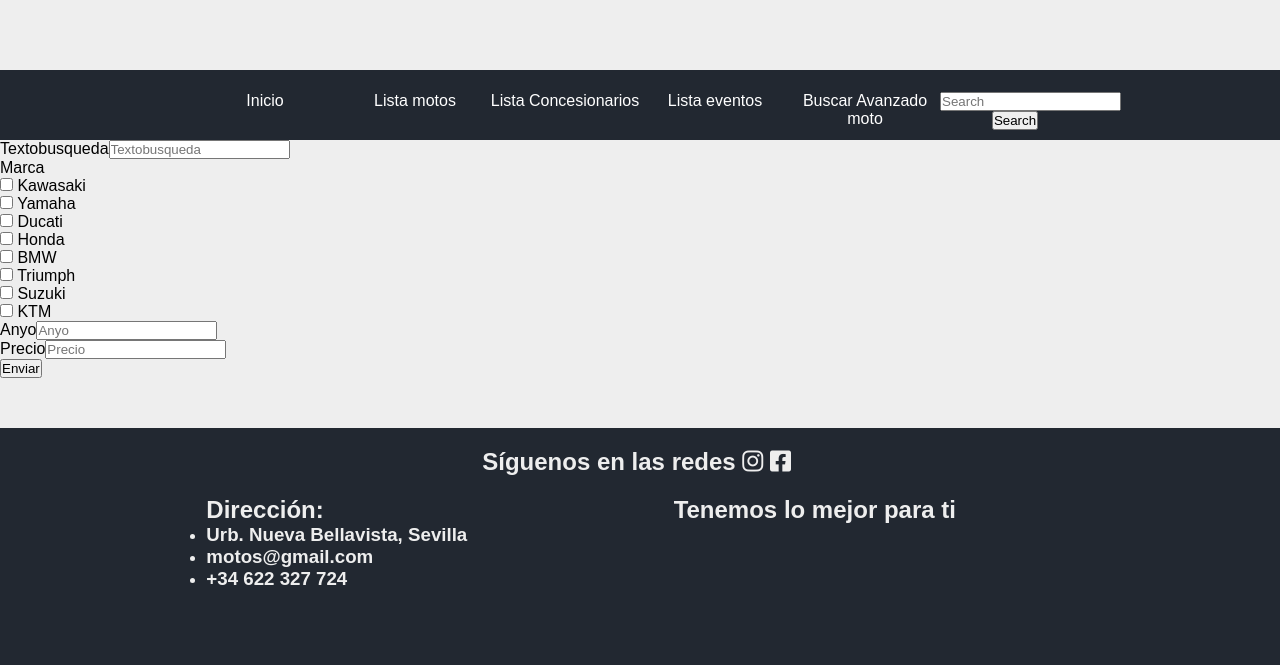
After one commit to AlvaroRG70/ClienteMoto, a Django app: page /motos/buscar_avanzado in a window 1280 px wide. The commit adds this page. Shown: the top 665 px of the page. Run offline with Django 3.2, Linux system fonts and the light colour scheme; some libraries are stand-ins or nearby versions.

Commit message:
b_avanzada

```diff
--- a/moto/forms.py
+++ b/moto/forms.py
@@ -10,3 +10,25 @@ from django.contrib.auth.forms import UserCreationForm
 
 class MotoBusquedaForm(forms.Form):
     textoBusqueda = forms.CharField(required=True)
+
+
+class BusquedaAvanzadaMotoForm(forms.Form):
+    textoBusqueda = forms.CharField(required=False)
+
+    MARCA = [
+        ("KA","Kawasaki"),
+        ("YA","Yamaha"),
+        ("DU","Ducati"),
+        ("HO","Honda"),
+        ("BM","BMW"),
+        ("TR","Triumph"),
+        ("SZ","Suzuki"),
+        ("KT","KTM"),
+    ]
+
+    marca = forms.MultipleChoiceField(choices=MARCA,
+                                required=False,
+                                widget=forms.CheckboxSelectMultiple()
+                               )
+    anyo = forms.IntegerField(required=False)
+    precio = forms.IntegerField(required=False)
--- a/moto/templates/estructura/menu.html
+++ b/moto/templates/estructura/menu.html
@@ -4,6 +4,8 @@
         <li><a href="{% url 'motos_mostrar' %}" class="enlacemenu">Lista motos</a></li>
         <li><a href="{% url 'concesionarios_mostrar' %}" class="enlacemenu">Lista Concesionarios</a></li>
         <li><a href="{% url 'eventos_mostrar' %}" class="enlacemenu">Lista eventos</a></li>
+        <li><a href="{% url 'moto_buscar_avanzado' %}" class="enlacemenu">Buscar Avanzado moto</a></li>
+
 
         <li>
             <form action="{% url 'moto_buscar' %}" class="d-flex mt-3" role="search" method="GET">
--- /dev/null
+++ b/moto/templates/motos/busqueda_avanzada_moto.html
@@ -0,0 +1,28 @@
+{% extends "principal.html" %}
+{% block contenido %}
+{% load bootstrap5 %}
+    <form action = "{% url 'moto_buscar_avanzado' %}" method = "GET">
+
+        <div class="mb-4">
+            {% bootstrap_field formulario.textoBusqueda show_label=True %}
+        </div>
+
+
+        <div class="mb-4">
+            {% bootstrap_field formulario.marca show_label=True %}
+        </div>
+
+        <div class="mb-4">
+            {% bootstrap_field formulario.anyo show_label=True %}
+        </div>
+
+        <div class="mb-4">
+            {% bootstrap_field formulario.precio show_label=True %}
+        </div>
+
+
+        {% buttons %}
+            <button type="submit" class="btn btn-primary" >Enviar</button>
+        {% endbuttons %}
+    </form>
+{% endblock %}
--- a/moto/urls.py
+++ b/moto/urls.py
@@ -7,5 +7,6 @@ urlpatterns = [
     path("motos/lista_conc", views.concesionarios_lista_api, name="concesionarios_mostrar"),
     path("motos/lista_eventos", views.eventos_lista_api, name="eventos_mostrar"),
     path('motos/buscar',views.moto_buscar_simple,name='moto_buscar'),
+    path('motos/buscar_avanzado',views.moto_busqueda_avanzada,name='moto_buscar_avanzado'),
 
 ]
--- a/moto/views.py
+++ b/moto/views.py
@@ -17,7 +17,7 @@ def motos_lista_api(request):
 
 def motos_lista_api(request):
 
-    headers = {'Authorization': 'Bearer iOoL411h1OAgx14jRmgAebvcbPBmYt'}
+    headers = {'Authorization': 'Bearer 6WNHetQgFmklLuKrDipMBUJx3HTFBk'}
     response = requests.get('http://127.0.0.1:8000/api/v1/motos',  headers=headers)
     motos = response.json()
 
@@ -28,7 +28,7 @@ def motos_lista_api(request):
 
 def concesionarios_lista_api(request):
 
-    headers = {'Authorization': 'Bearer iOoL411h1OAgx14jRmgAebvcbPBmYt'}
+    headers = {'Authorization': 'Bearer 6WNHetQgFmklLuKrDipMBUJx3HTFBk'}
     response = requests.get('http://127.0.0.1:8000/api/v1/conc',  headers=headers)
     concesionarios = response.json()
 
@@ -37,7 +37,7 @@ def concesionarios_lista_api(request):
 
 def eventos_lista_api(request):
 
-    headers = {'Authorization': 'Bearer iOoL411h1OAgx14jRmgAebvcbPBmYt'}
+    headers = {'Authorization': 'Bearer 6WNHetQgFmklLuKrDipMBUJx3HTFBk'}
     response = requests.get('http://127.0.0.1:8000/api/v1/eventos',  headers=headers)
     eventos = response.json()
 
@@ -47,7 +47,7 @@ def eventos_lista_api(request):
 
 
 def crear_cabecera():
-    return {'Authorization': 'Bearer iOoL411h1OAgx14jRmgAebvcbPBmYt'}
+    return {'Authorization': 'Bearer 6WNHetQgFmklLuKrDipMBUJx3HTFBk'}
 
 
 def moto_buscar_simple(request):
@@ -69,3 +69,49 @@ def moto_buscar_simple(request):
         return redirect(request.META["HTTP_REFERER"])
     else:
         return redirect("index")
+
+
+from requests.exceptions import HTTPError
+def moto_busqueda_avanzada(request):
+    if(len(request.GET) > 0):
+        formulario = BusquedaAvanzadaMotoForm(request.GET)
+
+        try:
+            headers = crear_cabecera()
+            response = requests.get(
+                'http://127.0.0.1:8000/api/v1/motos/busqueda_avanzada',
+                headers=headers,
+                params=formulario.data
+            )
+            if(response.status_code == requests.codes.ok):
+                motos = response.json()
+                return render(request, 'motos/lista_api.html',
+                              {"motos_mostrar":motos})
+            else:
+                print(response.status_code)
+                response.raise_for_status()
+        except HTTPError as http_err:
+            print(f'Hubo un error en la petición: {http_err}')
+            if(response.status_code == 400):
+                errores = response.json()
+                for error in errores:
+                    formulario.add_error(error,errores[error])
+                return render(request,
+                            'motos/busqueda_avanzada_moto.html',
+                            {"formulario":formulario,"errores":errores})
+            else:
+                return mi_error_500(request)
+        except Exception as err:
+            print(f'Ocurrió un error: {err}')
+            return mi_error_500(request)
+    else:
+        formulario = BusquedaAvanzadaMotoForm(None)
+    return render(request, 'motos/busqueda_avanzada_moto.html',{"formulario":formulario})
+
+#Páginas de Error
+def mi_error_404(request,exception=None):
+    return render(request, 'errores/404.html',None,None,404)
+
+#Páginas de Error
+def mi_error_500(request,exception=None):
+    return render(request, 'errores/500.html',None,None,500)
```
